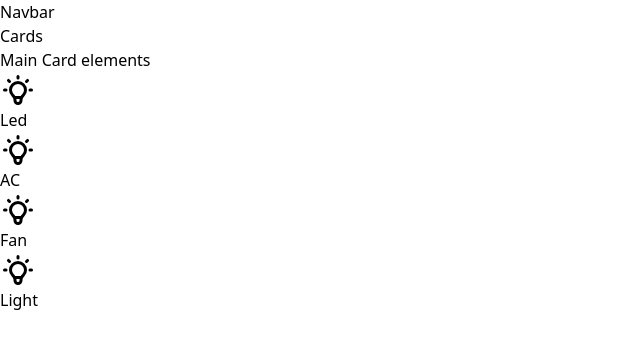
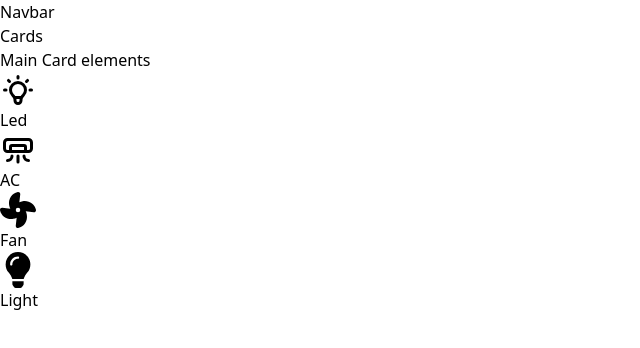
Before and after one commit to akashsaha02/KodeSphere-Hackathon-KnightCoders, a React (Vite) app: page / in a window 1280 px wide. Shown: the top 348 px of the page, without its empty margins (0-640 px from the left). Built offline with nearby package versions, Linux system fonts and the light colour scheme.

Commit message:
icons updated

```diff
--- a/src/components/dashboard/Card.jsx
+++ b/src/components/dashboard/Card.jsx
@@ -2,7 +2,7 @@ import MinCard from "./MinCard";
 
 const Card = ({ modalHandler, setHeading, setLogo }) => {
   return (
-    <div className="grid grid-cols-2 grid-rows-2 p-5 mt-10 ml-8 bg-gray-100 border-transparent shadow-xl rounded-xl">
+    <div className="min-h-[20rem] flex items-center justify-center gap-14 bg-gray-100 border-transparent shadow-xl rounded-xl">
       <div
         onClick={() => {
           modalHandler();
--- a/src/components/dashboard/MinCard.jsx
+++ b/src/components/dashboard/MinCard.jsx
@@ -1,14 +1,13 @@
-// import { GiReceiveMoney } from "react-icons/gi";
-// import { GiTakeMyMoney } from "react-icons/gi";
-// import { FaMoneyBill1Wave } from "react-icons/fa6";
-// import { FaMoneyBillTrendUp } from "react-icons/fa6";
 import { HiOutlineLightBulb } from "react-icons/hi";
+import { TbAirConditioning } from "react-icons/tb";
+import { FaFan } from "react-icons/fa6";
+import { FaLightbulb } from "react-icons/fa";
 
 const MinCard = ({ text, cardNo }) => {
   return (
     <div
       // onClick={modalHandler}
-      className="p-5 cursor-pointer rounded-xl border-transparent shadow-md m-3"
+      className="py-10 px-20 cursor-pointer rounded-xl border-transparent shadow-md m-3"
     >
       <div className="flex justify-center">
         <div>
@@ -18,15 +17,15 @@ const MinCard = ({ text, cardNo }) => {
             </div>
           ) : cardNo === 2 ? (
             <div className="bg-red-500 h-14 w-14 rounded-full flex items-center justify-center">
-              <HiOutlineLightBulb size={"36px"} />
+              <TbAirConditioning size={"36px"} />
             </div>
           ) : cardNo === 3 ? (
             <div className="bg-blue-500 h-14 w-14 rounded-full flex items-center justify-center">
-              <HiOutlineLightBulb size={"36px"} />
+              <FaFan size={"36px"} />
             </div>
           ) : (
             <div className="bg-yellow-500 h-14 w-14 rounded-full flex items-center justify-center">
-              <HiOutlineLightBulb size={"36px"} />
+              <FaLightbulb size={"36px"} />
             </div>
           )}
         </div>
--- a/src/components/dashboard/Modal.jsx
+++ b/src/components/dashboard/Modal.jsx
@@ -1,6 +1,9 @@
 import { IoCloseSharp } from "react-icons/io5";
 
 import { HiOutlineLightBulb } from "react-icons/hi";
+import { TbAirConditioning } from "react-icons/tb";
+import { FaFan } from "react-icons/fa6";
+import { FaLightbulb } from "react-icons/fa";
 
 export const Modal = ({ modalHandler, heading, logo }) => {
   return (
@@ -21,11 +24,11 @@ export const Modal = ({ modalHandler, heading, logo }) => {
                 {logo === 1 ? (
                   <HiOutlineLightBulb size={"4rem"} />
                 ) : logo === 2 ? (
-                  <HiOutlineLightBulb size={"4rem"} />
+                  <TbAirConditioning size={"4rem"} />
                 ) : logo === 3 ? (
-                  <HiOutlineLightBulb size={"4rem"} />
+                  <FaFan size={"4rem"} />
                 ) : (
-                  <HiOutlineLightBulb size={"4rem"} />
+                  <FaFan size={"4rem"} />
                 )}
               </button>
             </div>
--- a/src/pages/dashboard/Dashboard.jsx
+++ b/src/pages/dashboard/Dashboard.jsx
@@ -23,7 +23,7 @@ const Dashboard = () => {
         <MainCard />
       </div>
 
-      <div className="row-span-3">
+      <div className="col-span-2 row-span-3">
         <Card
           modalHandler={modalHandler}
           setHeading={setHeading}
```
